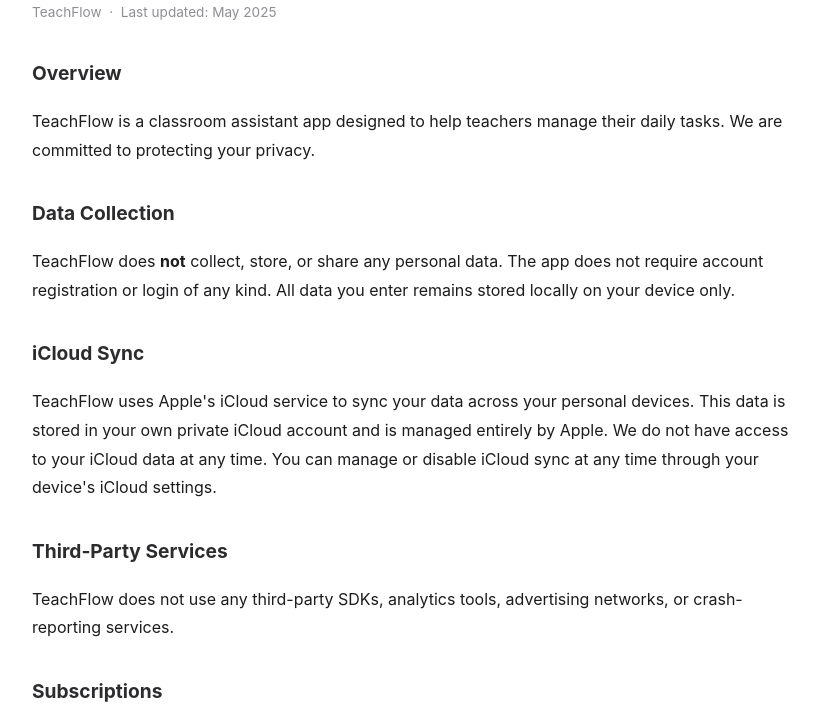
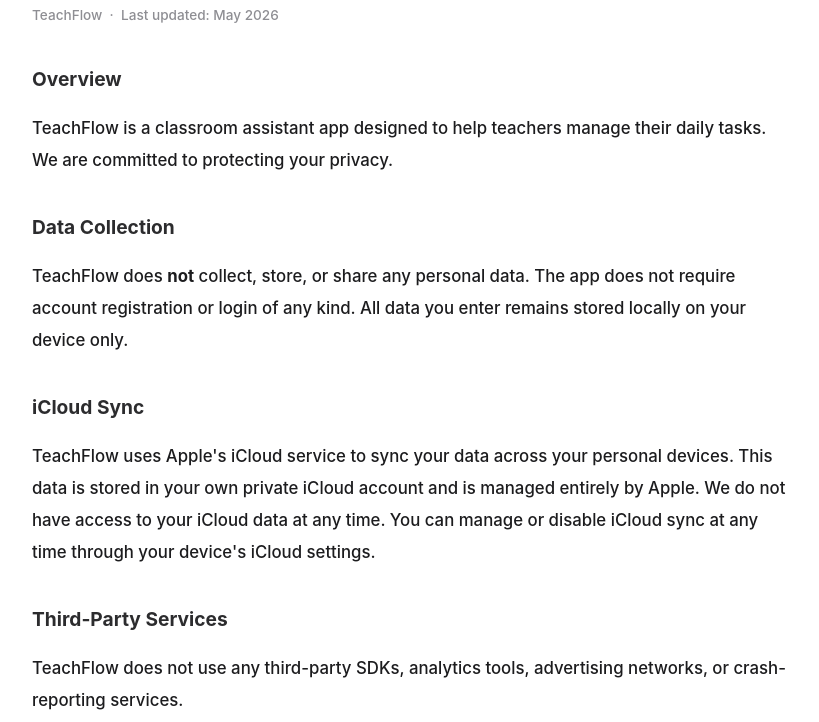
Before and after one commit to Mohamed-Alyy/teachflow-privacy, a plain HTML site: page index.html in a window 1280 px wide. Shown: the part 100-822 px from the top of the page, without its empty margins (228-1047 px from the left). Drawn offline with Linux system fonts and the light colour scheme.

Commit message:
Update styles and last updated date in index.html
Updated line height, font size, and font weight for better readability. Changed the last updated date from May 2025 to May 2026 in both English and Arabic sections.

```diff
--- a/index.html
+++ b/index.html
@@ -11,7 +11,9 @@
       margin: 40px auto;
       padding: 0 20px;
       color: #1c1c1e;
-      line-height: 1.8;
+      line-height: 1.9;
+      font-size: 1.05rem;
+      font-weight: 500;
     }
     h1 { font-size: 1.8rem; margin-bottom: 4px; }
     h2 { font-size: 1.2rem; margin-top: 32px; color: #2c2c2e; }
@@ -26,7 +28,7 @@
 
   <!-- ═══════════════ ENGLISH ═══════════════ -->
   <h1>Privacy Policy</h1>
-  <p class="updated">TeachFlow &nbsp;·&nbsp; Last updated: May 2025</p>
+  <p class="updated">TeachFlow &nbsp;·&nbsp; Last updated: May 2026</p>
 
   <h2>Overview</h2>
   <p>
@@ -83,7 +85,7 @@
   <!-- ═══════════════ ARABIC ═══════════════ -->
   <div class="ar">
     <h1>سياسة الخصوصية</h1>
-    <p class="updated">TeachFlow &nbsp;·&nbsp; آخر تحديث: مايو 2025</p>
+    <p class="updated">TeachFlow &nbsp;·&nbsp; آخر تحديث: مايو 2026</p>
 
     <h2>نظرة عامة</h2>
     <p>
```
